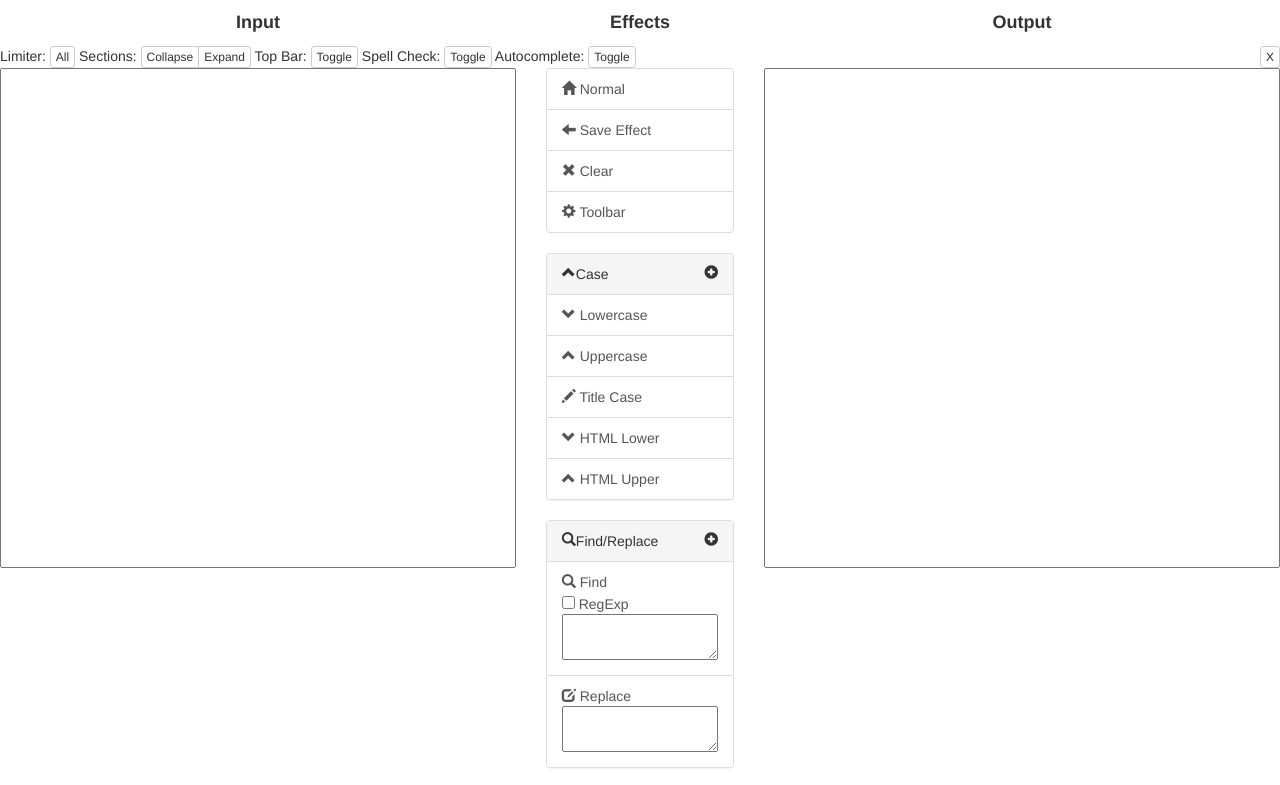
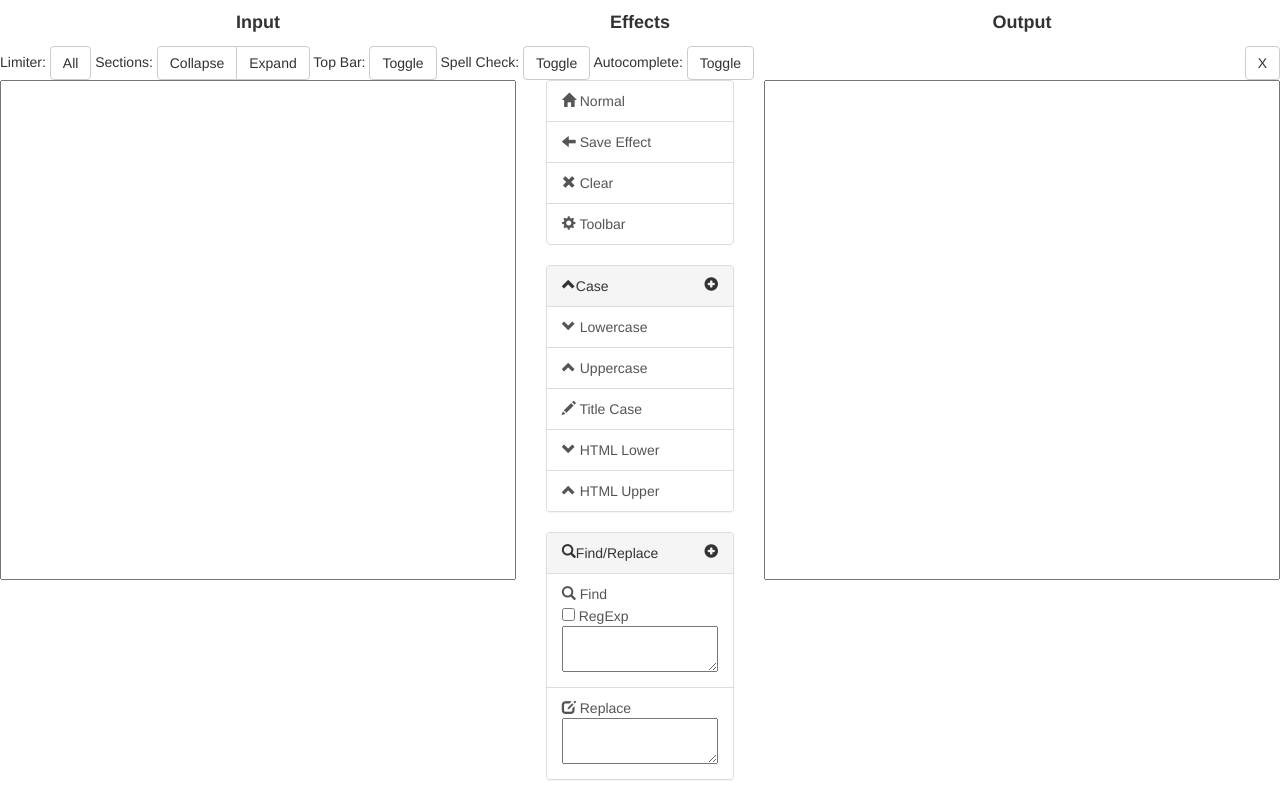
Before and after one commit to nickmccurdy/text_tools, a plain HTML site: page index.html in a window 1280 px wide. Shown: the top 785 px of the page. Drawn offline with nearby package versions, Linux system fonts and the light colour scheme; a script that the page names is missing.

Commit message:
Use medium sized buttons in the toolbar

```diff
--- a/index.html
+++ b/index.html
@@ -25,16 +25,16 @@
 <!--tool bar-->
 <div class="row toolbar" id="toolbar">
   <div class="col-md-12">
-    Limiter:&nbsp;<button class="btn btn-default btn-xs">All</button>
+    Limiter:&nbsp;<button class="btn btn-default">All</button>
     Sections:&nbsp;<span class="btn-group">
-      <button class="btn btn-default btn-xs" id="toolbar_collapse_button">Collapse</button>
-      <button class="btn btn-default btn-xs" id="toolbar_expand_button">Expand</button>
+      <button class="btn btn-default" id="toolbar_collapse_button">Collapse</button>
+      <button class="btn btn-default" id="toolbar_expand_button">Expand</button>
     </span>
-    Top&nbsp;Bar:&nbsp;<button class="btn btn-default btn-xs" id="toolbar_titlebar_toggle">Toggle</button>
-    Spell&nbsp;Check:&nbsp;<button class="btn btn-default btn-xs">Toggle</button>
-    Autocomplete:&nbsp;<button class="btn btn-default btn-xs">Toggle</button>
+    Top&nbsp;Bar:&nbsp;<button class="btn btn-default" id="toolbar_titlebar_toggle">Toggle</button>
+    Spell&nbsp;Check:&nbsp;<button class="btn btn-default">Toggle</button>
+    Autocomplete:&nbsp;<button class="btn btn-default">Toggle</button>
 
-    <button class="btn btn-default btn-xs pull-right" id="toolbar_close">X</button>
+    <button class="btn btn-default pull-right" id="toolbar_close">X</button>
   </div>
 </div>
 
```
